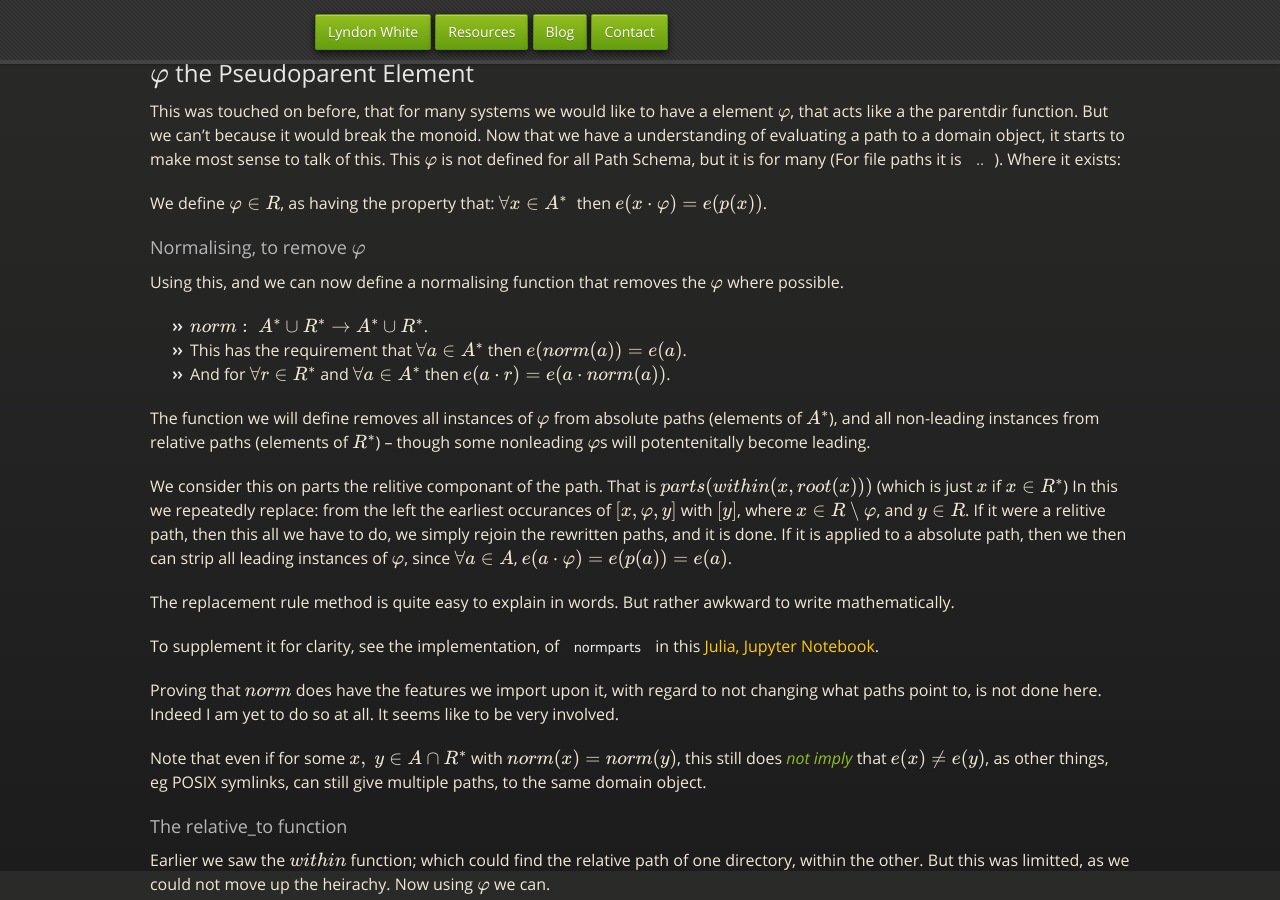
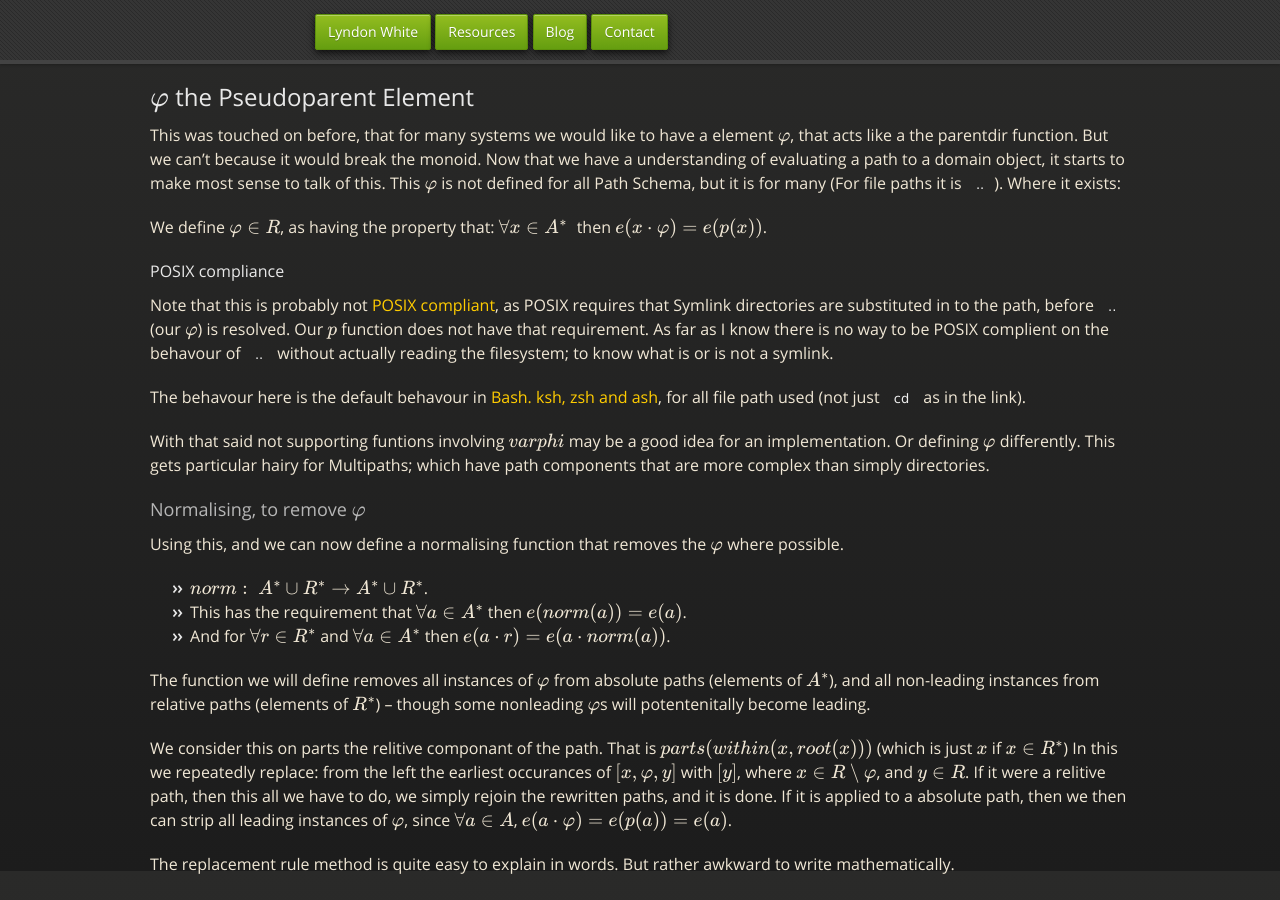
Before and after one commit to oxinabox/oxinabox.github.io, a Jekyll site: the page built from _posts/2016-09-14-an-algebraic-structure-for-path-schema-take2.md, in a window 1280 px wide and 900 px high, scrolled down 4529 px. Built offline with Jekyll 4.4.1, drawn with Linux system fonts in a browser that asks for light colours; nearby versions of some CDN libraries; some web fonts are replaced; formulas are drawn with MathJax 3; some of the changed text lies outside the part shown.

Commit message:
=added posix note

```diff
--- a/_posts/2016-09-14-an-algebraic-structure-for-path-schema-take2.md
+++ b/_posts/2016-09-14-an-algebraic-structure-for-path-schema-take2.md
@@ -132,7 +132,7 @@ We can recombine the path components: for product over $$\cdot$$ by $$x=\prod_{p
 Notice this option (like all the other really), can be implemented easily, by implementing it for the $$R^\ast$$ and then apply it to the relative component of a absolute path, until it reach the root -- and then subsituting the absolute root for $$I_R$$.
 
 
-### the _within_function
+### the _within_ function
 $$within$$, takes two paths, with one inside the other and finds the relative path from the second to the first.
 It is a weaker version of $$relative_to$$
 
@@ -177,6 +177,17 @@ Where it exists:
 
 We define $$\varphi\in R$$, as having the property that:
 $$\forall x \in A^\ast\;$$ then $$e(x\cdot \varphi) = e(p(x))$$.
+
+#### POSIX compliance
+Note that this is probably not [POSIX compliant](http://pubs.opengroup.org/onlinepubs/9699919799/basedefs/V1_chap04.html#tag_04_12),  as POSIX requires that Symlink directories are substituted in to the path, before `..` (our $$\varphi$$) is resolved.
+Our $$p$$ function does not have that requirement.
+As far as I know there is no way to be POSIX complient on the behavour of `..` without actually reading the filesystem; to know what is or is not a symlink.
+
+The behavour here is the default behavour in [Bash. ksh, zsh and ash](http://unix.stackexchange.com/questions/11044), for all file path used (not just `cd` as in the link).
+
+With that said not supporting funtions involving $$varphi$$ may be a good idea for an implementation. Or defining $$\varphi$$ differently.
+This gets particular hairy for Multipaths; which have path components that are more complex than simply directories.
+
 
 ### Normalising, to remove $$\varphi$$
 Using this, and we can now define a normalising function that removes the $$\varphi$$ where possible.
@@ -253,7 +264,6 @@ The earlier definitions can be rewritten again, to take this into account, thoug
 We replace all uses of $$R^\ast$$ with uses of $R_D^\ast$, paired with $R_F$.
 <!--_-->
 
-
 ## Conclusion
 
 So that is paths. This is a highly abstract set of features.
```
Also changed, not shown: other parts of _posts/2016-09-14-an-algebraic-structure-for-path-schema-take2.md (+1 -1 lines).
